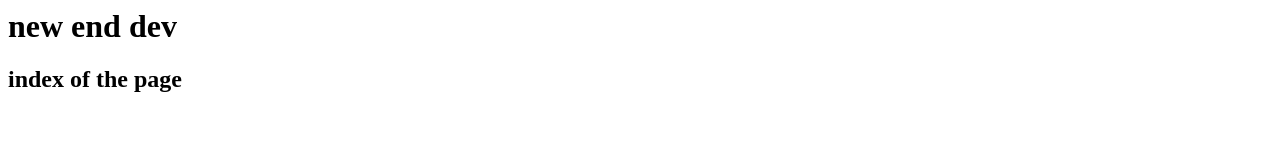
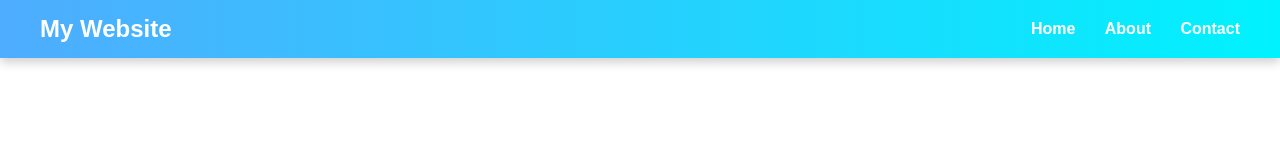
Before and after one commit to Maddie-28/devend, a website: page index.html in a window 1280 px wide. Drawn offline with Linux system fonts and the light colour scheme.

Commit message:
added header

```diff
--- a/index.css
+++ b/index.css
@@ -0,0 +1,40 @@
+/* Remove default spacing */
+body {
+    margin: 0;
+    font-family: Arial, Helvetica, sans-serif;
+}
+
+/* Header styling */
+header {
+    background: linear-gradient(90deg, #4facfe, #00f2fe);
+    color: white;
+    padding: 15px 40px;
+
+    display: flex;
+    justify-content: space-between;
+    align-items: center;
+
+    box-shadow: 0 4px 10px rgba(0,0,0,0.2);
+}
+
+/* Website title */
+header h1 {
+    margin: 0;
+    font-size: 24px;
+}
+
+/* Navigation links */
+nav a {
+    color: white;
+    text-decoration: none;
+    margin-left: 25px;
+    font-size: 16px;
+    font-weight: bold;
+
+    transition: 0.3s;
+}
+
+/* Hover effect */
+nav a:hover {
+    color: #222;
+}
--- a/index.html
+++ b/index.html
@@ -1,4 +1,20 @@
-<h1>new end dev</h1>
-<h2>
-  index of the page
-</h2>
+<!DOCTYPE html>
+<html>
+<head>
+    <title>My Website</title>
+    <link rel="stylesheet" href="index.css">
+</head>
+
+<body>
+
+<header>
+    <h1>My Website</h1>
+    <nav>
+        <a href="#">Home</a>
+        <a href="#">About</a>
+        <a href="#">Contact</a>
+    </nav>
+</header>
+
+</body>
+</html>
```
Also changed, not shown: index.js (+13 -13 lines).
